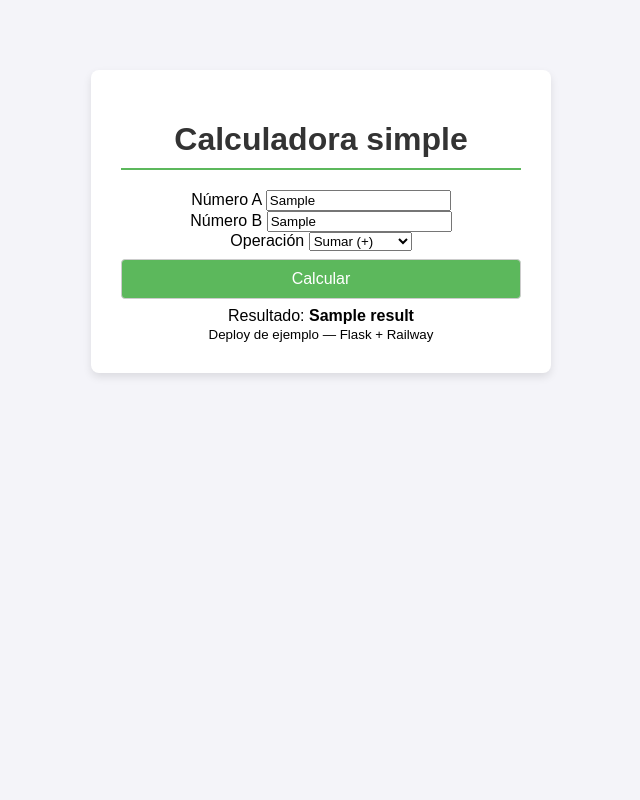
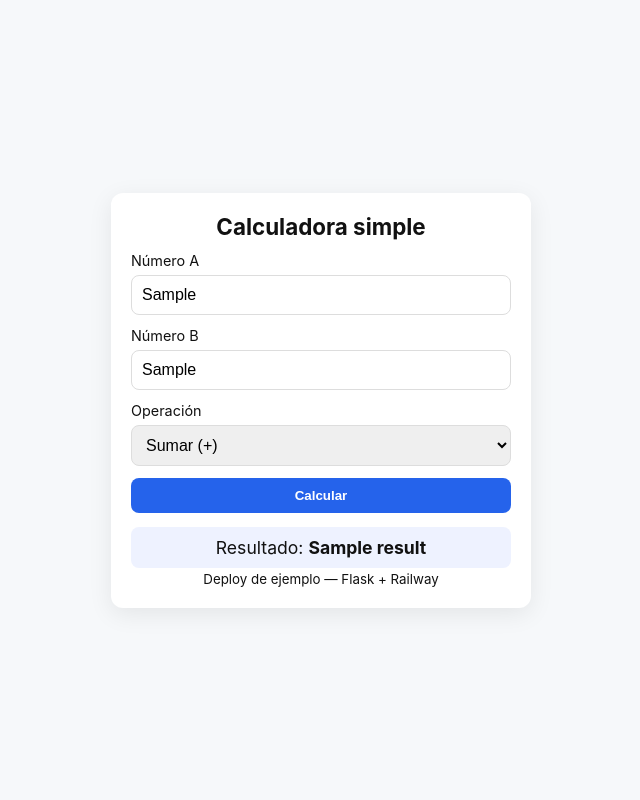
Before and after one commit to 211G0378/calculadora-flask, a Flask app: template templates/index.html in a window 1280 px wide. Shown: the whole page, without its empty margins (319-959 px from the left). Run offline with Flask 3, Linux system fonts and the light colour scheme; the template is opened without the code that fills it: most values are stand-ins (such as "Sample title", 1, 10 or a date in 2020).

Commit message:
Update style.css

```diff
--- a/static/style.css
+++ b/static/style.css
@@ -1,58 +1,62 @@
+/* estilo sencillo, centrado y responsivo */
+* { box-sizing: border-box; }
+body {
+  font-family: -apple-system, BlinkMacSystemFont, "Segoe UI", Roboto, "Helvetica Neue", Arial;
+  margin: 0;
+  padding: 0;
+  background: #f6f8fa;
+  color: #111;
+  display: flex;
+  min-height: 100vh;
+  align-items: center;
+  justify-content: center;
+}
 
-        body {
-            font-family: Arial, sans-serif;
-            background-color: #f4f4f9;
-            margin: 0;
+.container {
+  width: 100%;
+  max-width: 420px;
+  background: #fff;
   padding: 20px;
+  border-radius: 12px;
+  box-shadow: 0 6px 24px rgba(15,15,15,0.08);
   text-align: center;
 }
-        .container {
-            max-width: 400px;
-            margin: 50px auto;
-            background: white;
-            padding: 30px;
-            border-radius: 8px;
-            box-shadow: 0 4px 8px rgba(0,0,0,0.1);
-        }
-        h1 {
-            color: #333;
-            border-bottom: 2px solid #5cb85c;
-            padding-bottom: 10px;
-            margin-bottom: 20px;
-        }
-        input[type="number"], button {
+
+h1 { margin: 0 0 12px 0; font-size: 1.4rem; }
+
+.row { margin-bottom: 12px; text-align: left; }
+.row label { display:block; margin-bottom:6px; font-size:0.9rem; }
+.row input[type="text"], .row select {
   width: 100%;
   padding: 10px;
+  border-radius: 8px;
+  border: 1px solid #ddd;
+  font-size: 1rem;
+}
+
+button {
+  padding: 10px 16px;
+  border: none;
+  border-radius: 8px;
+  cursor: pointer;
+  font-weight: 600;
+  background: #2563eb;
+  color: white;
+  width: 100%;
+}
+
+.result {
+  margin-top: 14px;
+  padding: 10px;
+  background: #eef2ff;
+  border-radius: 8px;
+  font-size: 1.1rem;
+}
+
+.alert-error {
   margin: 8px 0;
-            display: inline-block;
-            border: 1px solid #ccc;
-            border-radius: 4px;
-            box-sizing: border-box; /* Asegura que padding no afecte el ancho total */
+  padding: 8px;
+  background: #fff1f2;
+  color: #9f1239;
+  border-radius: 8px;
 }
-        button {
-            background-color: #5cb85c;
-            color: white;
-            font-size: 16px;
-            cursor: pointer;
-        }
-        button:hover {
-            background-color: #4cae4c;
-        }
-        .resultado {
-            margin-top: 20px;
-            padding: 15px;
-            background-color: #dff0d8;
-            color: #3c763d;
-            border: 1px solid #d6e9c6;
-            border-radius: 4px;
-            font-size: 1.2em;
-            font-weight: bold;
-        }
-        .error {
-            margin-top: 20px;
-            padding: 15px;
-            background-color: #f2dede;
-            color: #a94442;
-            border: 1px solid #ebccd1;
-            border-radius: 4px;
-        }
```
Lines whose indentation alone changed are shown as unchanged.
